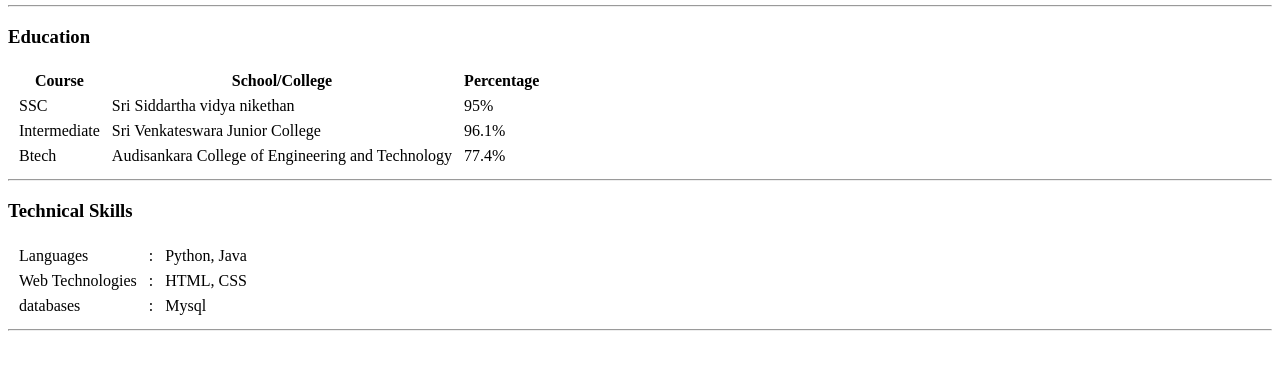
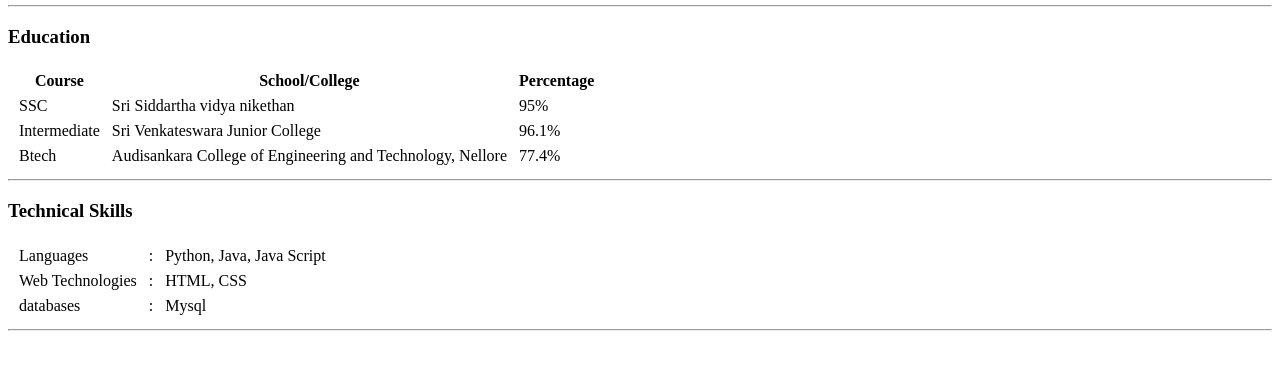
Before and after one commit to huzzuhere/Personal-Site, a plain HTML site: page index.html in a window 1280 px wide. Shown: the part 213-582 px from the top of the page. Drawn offline with Linux system fonts and the light colour scheme.

Commit message:
College location and the languages is changed

```diff
--- a/index.html
+++ b/index.html
@@ -43,7 +43,7 @@
             </tr>
             <tr>
                 <td>Btech</td>
-                <td>Audisankara College of Engineering and Technology</td>
+                <td>Audisankara College of Engineering and Technology, Nellore</td>
                 <td>77.4%</td>
             </tr>
 
@@ -54,7 +54,7 @@
             <tr>
                 <td>Languages</td>
                 <td>:</td>
-                <td>Python, Java</td>
+                <td>Python, Java, Java Script</td>
             </tr>
             <tr>
                 <td>Web Technologies</td>
```
